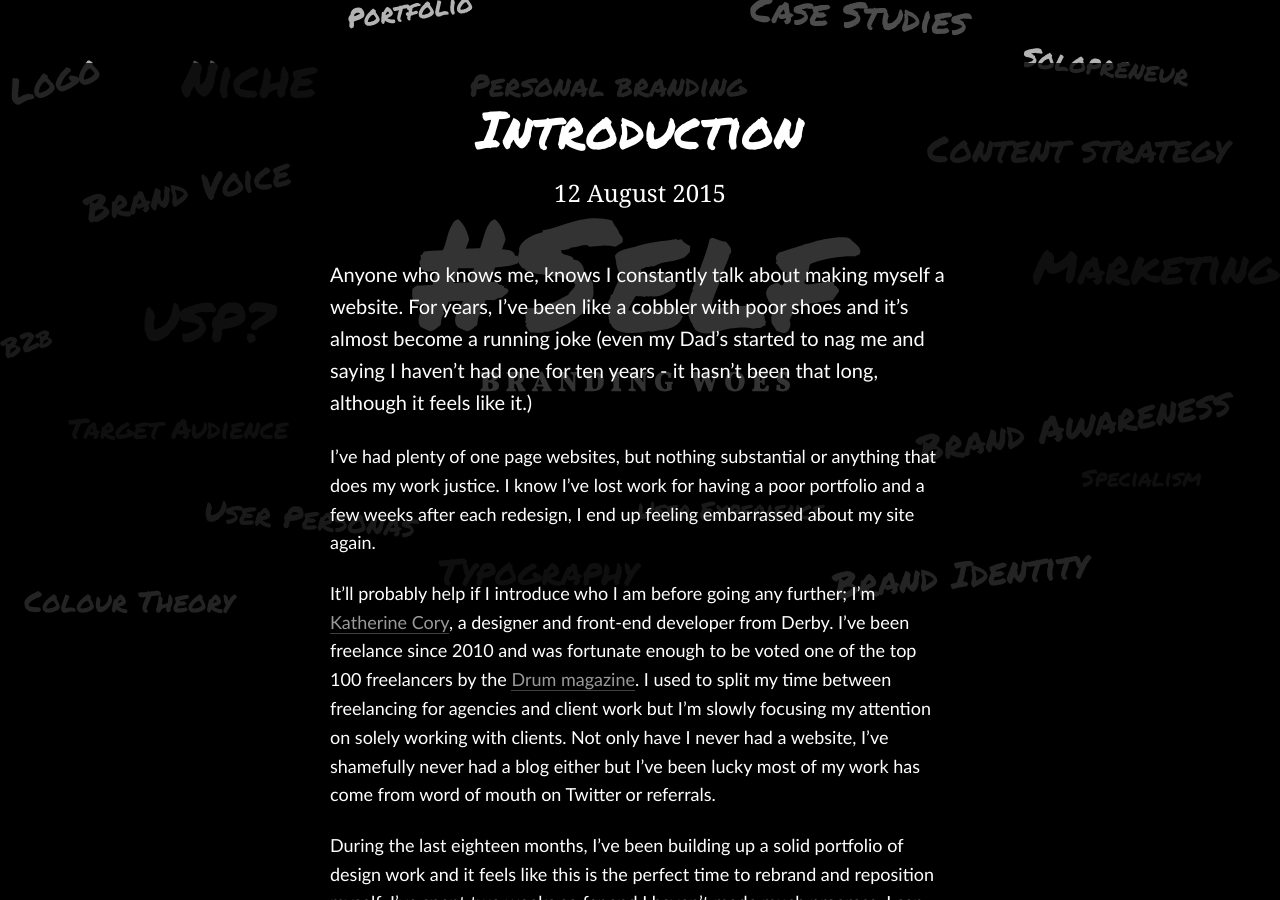
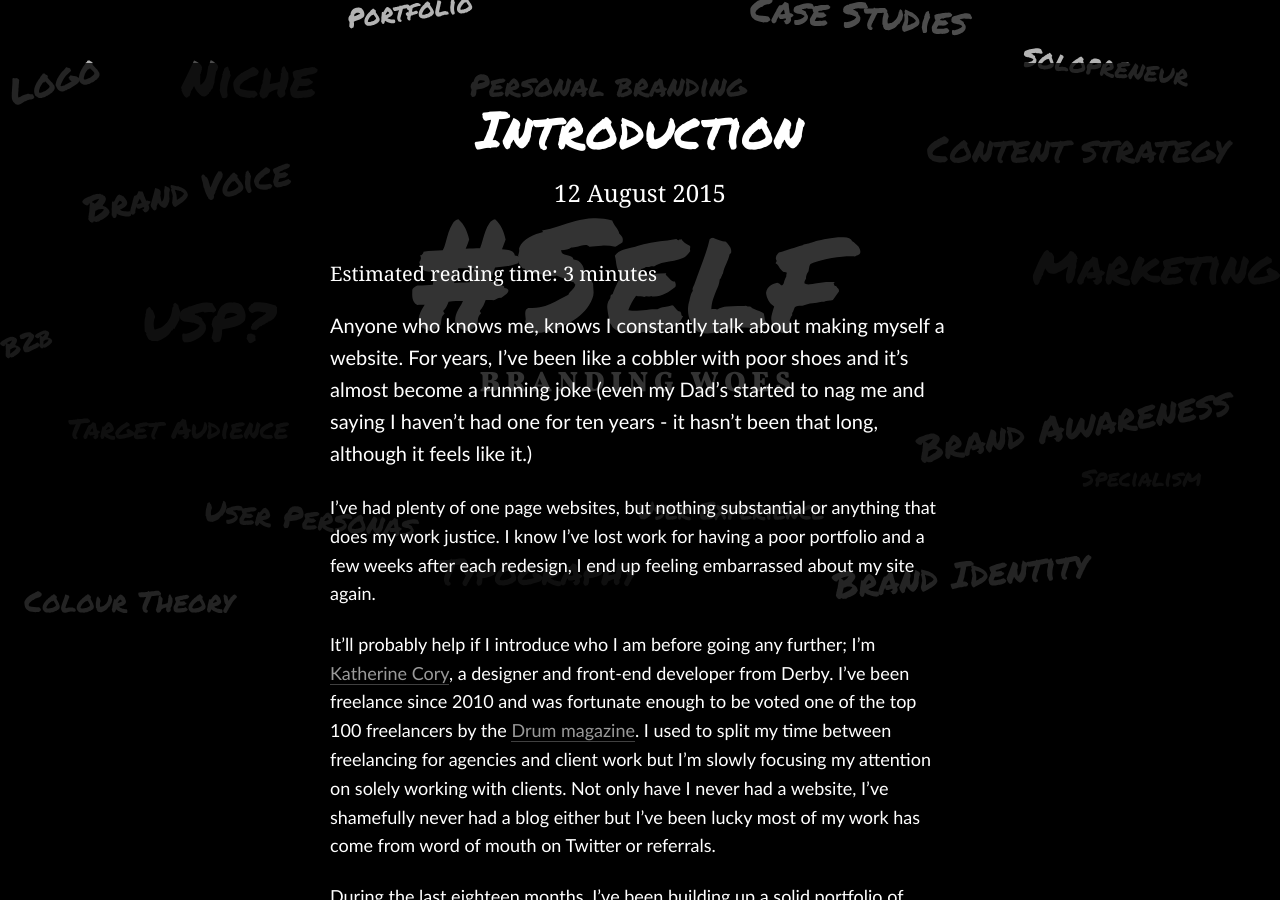
Before and after one commit to katherinecory/self-branding-woes, a Jekyll site: the page built from index.md, in a window 1280 px wide and 900 px high, scrolled down 485 px. Built offline with Jekyll 4.4.1, drawn with Linux system fonts in a browser that asks for light colours; nearby versions of some CDN libraries; some web fonts are replaced; a script that is not in the unit is left out.

Commit message:
Add estimated reading times.

```diff
--- a/_layouts/default.html
+++ b/_layouts/default.html
@@ -23,6 +23,7 @@
         <div class="l-wrapper--content">
           <h1>{{page.title}}</h1>
           <h2 class="alpha">{{ page.date | date_to_long_string }}</h2>
+          <h3 class="beta">Estimated reading time: {{ page.estimated }}</h3>
           {{ content }}
         </div>
       </div>
--- a/index.md
+++ b/index.md
@@ -6,6 +6,7 @@ nav: intro
 page-class: page--dark
 image: intro
 page-image: svg
+estimated: 3 minutes
 ---
 
 Anyone who knows me, knows I constantly talk about making myself a website. For years, I've been like a cobbler with poor shoes and it's almost become a running joke (even my Dad's started to nag me and saying I haven't had one for ten years - it hasn't been that long, although it feels like it.)
```
